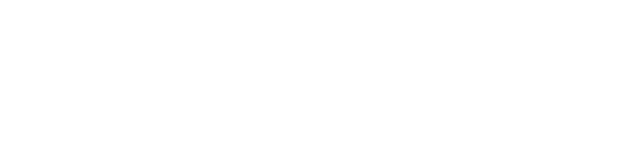
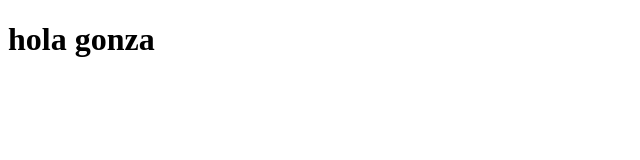
Before and after one commit to kira-g5/ejemploGIT, a plain HTML site: page index.html in a window 1280 px wide. Shown: the whole page, without its empty margins (0-640 px from the left). Drawn offline with Linux system fonts and the light colour scheme.

Commit message:
agrege hola gonza

```diff
--- a/index.html
+++ b/index.html
@@ -6,6 +6,6 @@
     <title>Document</title>
 </head>
 <body>
-
+    <h1>hola gonza</h1>
 </body>
 </html>
```
